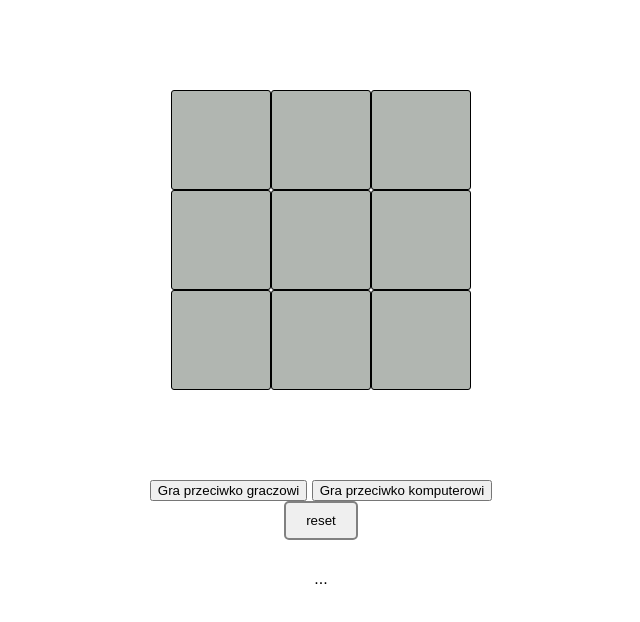
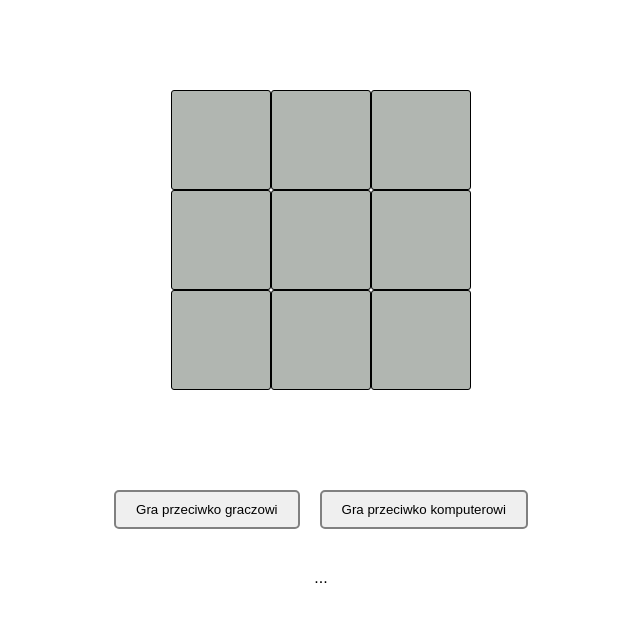
Before and after one commit to BolechowskiAleksander/k--ko-i-krzy-yk, a plain HTML site: page index.html in a window 1280 px wide. Both pictures are taken after a click on the button "Gra przeciwko graczowi". Shown: the whole page, without its empty margins (319-959 px from the left). Drawn offline with Linux system fonts and the light colour scheme.

Commit message:
polepszenie wyglądu i usunięcie przycisku resetu

```diff
--- a/index.html
+++ b/index.html
@@ -25,7 +25,6 @@
            <button class="page__player-mode-button">Gra przeciwko graczowi</button>
            <button class="page__player-mode-button">Gra przeciwko komputerowi</button>
          </div>
-      <button class="page__reset-button">reset</button>
       <p class="page__result">...</p>
     </div>
     <script src="scripts.js"></script>
--- a/scripts.js
+++ b/scripts.js
@@ -1,11 +1,10 @@
 const squares = document.querySelectorAll('.board__item');
-const resetButton = document.querySelector('.page__reset-button');
 const result = document.querySelector('.page__result');
 const playerModeButtons = document.querySelectorAll('.page__player-mode-button');
 let currentPlayer = 'X';
 let againstComputer = false;
 
-function checkWinner() {
+const checkWinner = () => {
     const lines = [
         [0, 1, 2],
         [3, 4, 5],
@@ -26,7 +25,7 @@ function checkWinner() {
     return null;
 }
 
-function squareClick(e) {
+const squareClick = (e) => {
     const square = e.target;
     if (square.innerText !== '' || checkWinner() || (againstComputer && currentPlayer === 'O')) {
         return;
@@ -63,7 +62,7 @@ function squareClick(e) {
     }
 }
 
-function getRandomEmptySquare() {
+const getRandomEmptySquare = () => {
     const emptySquares = Array.from(squares).filter(square => square.innerText === '');
     if (emptySquares.length > 0) {
         const randomIndex = Math.floor(Math.random() * emptySquares.length);
@@ -73,10 +72,8 @@ function getRandomEmptySquare() {
     }
 }
 
-function resetGame() {
-    squares.forEach(function(square) {
-        square.innerText = '';
-    });
+const resetGame = () => {
+    squares.forEach(square => square.innerText = '');
     result.innerText = '...';
     currentPlayer = 'X';
 }
@@ -85,13 +82,11 @@ squares.forEach((square) => {
     square.addEventListener('click', squareClick);
 });
 
-resetButton.addEventListener('click', resetGame);
-
 playerModeButtons.forEach(button => {
-    button.addEventListener('click', function() {
+    button.addEventListener('click', () => {
         playerModeButtons.forEach(button => button.classList.remove('active'));
-        this.classList.add('active');
-        againstComputer = this.textContent.includes('komputerowi');
+        button.classList.add('active');
+        againstComputer = button.textContent.includes('komputerowi');
         resetGame();
     });
 });
--- a/styles.css
+++ b/styles.css
@@ -36,12 +36,17 @@ body {
 .board__item:hover {
     background-color: rgb(134, 141, 134);
 }
-.page__reset-button {
+.page__options {
+    display: flex;
+    justify-content: center;
+  }
+.page__player-mode-button {
+    margin: 10px;
     padding: 10px 20px;
     border: 2px solid gray;
     border-radius: 5px;
     cursor: pointer;
-}
+  }
 .page__reset-button:hover {
     background-color: darkgrey;
 }
```
